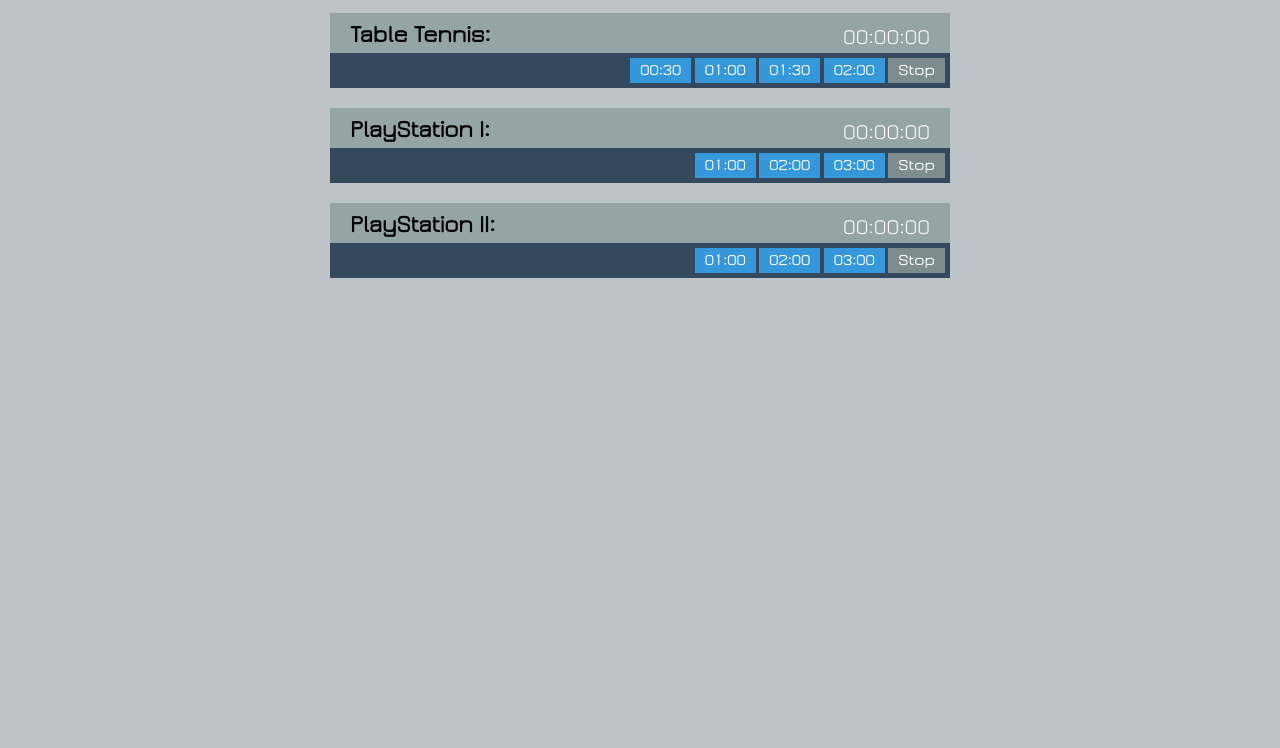
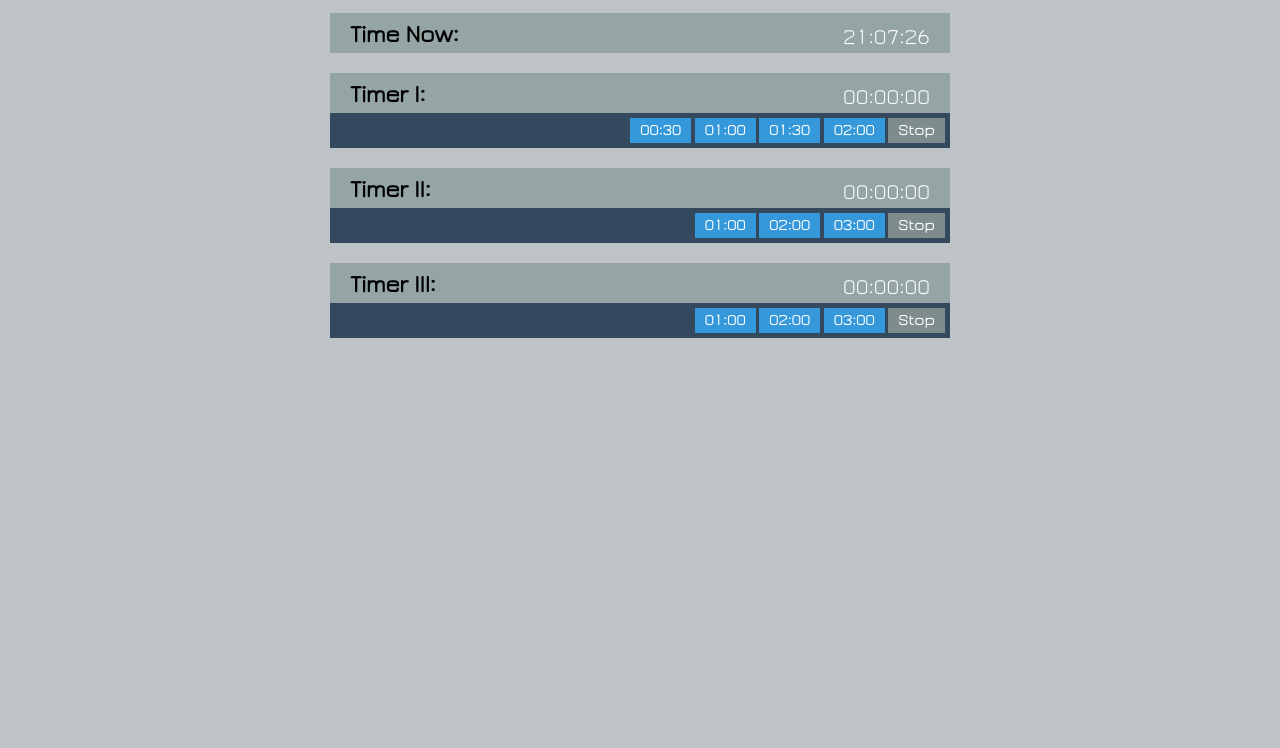
Before and after one commit to rumenpetrov/timers, a plain HTML site: page index.html in a window 1280 px wide. Shown: the part 52-800 px from the top of the page. Drawn offline with Linux system fonts and the light colour scheme.

Commit message:
add current time

```diff
--- a/css/style.css
+++ b/css/style.css
@@ -87,11 +87,6 @@
 .header { padding: 10px 0; background: #2c3e50; }
 .header h1 { font-size: 25px; color: #fff; text-align: center; }
 
-/* =========================================================================
-	#Main
-========================================================================= */
-.main { }
-
 /* ==========================================================================
 	#Timers
 ========================================================================== */
--- a/index.html
+++ b/index.html
@@ -1,5 +1,5 @@
-<!DOCTYPE html PUBLIC "-//W3C//DTD XHTML 1.0 Transitional//EN" "http://www.w3.org/TR/xhtml1/DTD/xhtml1-transitional.dtd">
-<html xmlns="http://www.w3.org/1999/xhtml" xml:lang="en">
+<!DOCTYPE html>
+<html xml:lang="en">
 <head>
 	<meta http-equiv="Content-Type" content="text/html;charset=UTF-8" />
 	<title>TimerS</title>
@@ -14,15 +14,23 @@
 <body>
 <div class="container">
 	<div class="header">
-		<h1>PlayStation 4 &amp; Table Tennis Timers</h1>
+		<h1>Timers</h1>
 	</div><!-- /.header -->
 
 	<div class="main">
 		<div class="shell">
 			<div class="timers">
+				<div class="timer-row" id="timer-row-zero">
+					<div class="timer-bar">
+						<p class="timer-text">Time Now:</p>
+
+						<div class="timer" id="timer-zero">00:00:00</div>
+					</div><!-- /.timer-bar -->
+				</div><!-- /.timer-row -->
+
 				<div class="timer-row" id="timer-row-first">
 					<div class="timer-bar">
-						<p class="timer-text">Table Tennis:</p>
+						<p class="timer-text">Timer I:</p>
 
 						<div class="timer" id="timer-first">00:00:00</div>
 					</div><!-- /.timer-bar -->
@@ -38,7 +46,7 @@
 
 				<div class="timer-row" id="timer-row-second">
 					<div class="timer-bar">
-						<p class="timer-text">PlayStation I:</p>
+						<p class="timer-text">Timer II:</p>
 
 						<div class="timer" id="timer-second">00:00:00</div>
 					</div><!-- /.timer-bar -->
@@ -53,7 +61,7 @@
 
 				<div class="timer-row" id="timer-row-third">
 					<div class="timer-bar">
-						<p class="timer-text">PlayStation II:</p>
+						<p class="timer-text">Timer III:</p>
 
 						<div class="timer" id="timer-third">00:00:00</div>
 					</div><!-- /.timer-bar -->
--- a/js/main.js
+++ b/js/main.js
@@ -24,6 +24,10 @@
 		$containerThird;
 
 	$doc.ready(function() {
+		setInterval(function() {
+			displayTime($('#timer-zero'));
+		}, 1000);
+
 		// disables all stop buttons
 		$(".timer-row .btn-stop").attr('disabled','disabled');
 
@@ -177,6 +181,16 @@
 	  return ((new Date()).getTime());
 	}
 
+	var displayTime = function(container) {
+		var now = new Date();
+		var HH = (now.getHours() < 10) ? '0' + now.getHours() : now.getHours();
+		var MM = (now.getMinutes() < 10) ? '0' + now.getMinutes() : now.getMinutes();
+		var SS = (now.getSeconds() < 10) ? '0' + now.getSeconds() : now.getSeconds();
+		var time = HH + ':' + MM + ':' + SS;
+
+		$(container).text(time);
+	};
+
 	// first row timer function definition
     var timerFirst = function() {
 	    var	hours,
```
